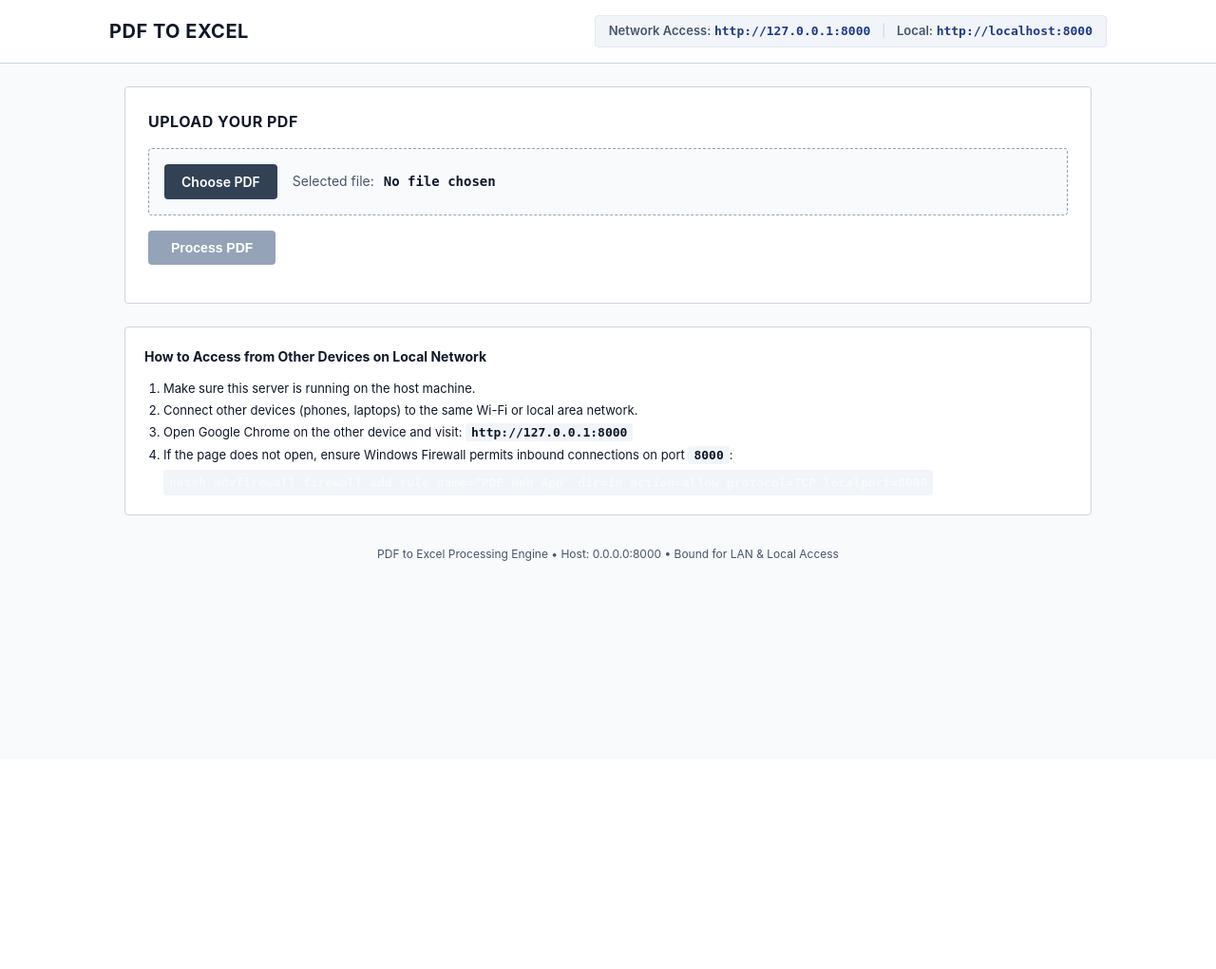
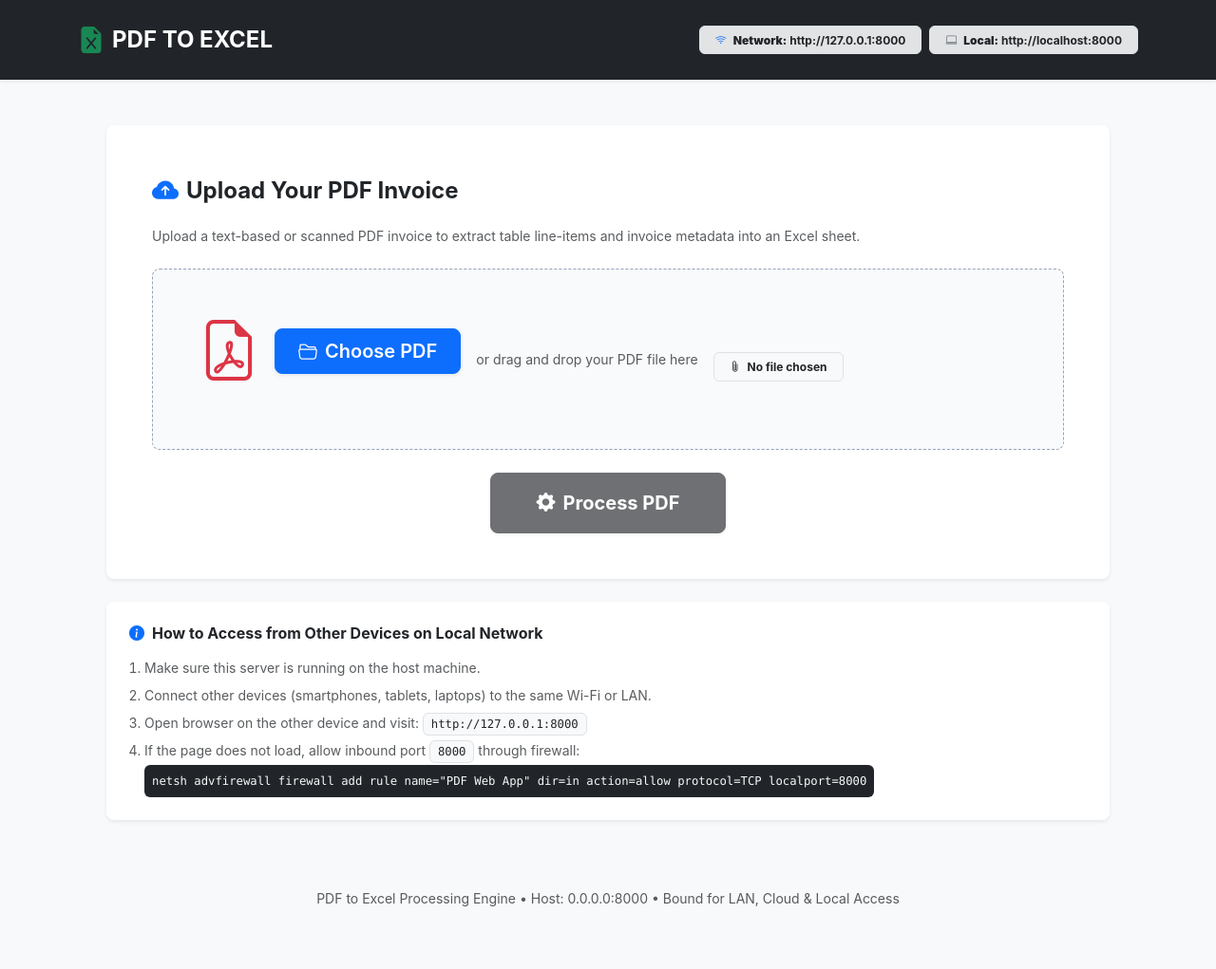
Before and after one commit to gokulmm2569-gif/pdf, a FastAPI app: page / in a window 1280 px wide. Shown: the whole page at 95% size. Before the commit the page ends 591 px from the top, so only its background shows below. Run offline with FastAPI, Linux system fonts and the light colour scheme; some libraries are stand-ins or nearby versions.

Commit message:
Integrate Bootstrap 5.3 CSS and Bootstrap Icons for modern responsive UI

```diff
--- a/pdf-to-excel-web/templates/index.html
+++ b/pdf-to-excel-web/templates/index.html
@@ -5,85 +5,129 @@
     <meta name="viewport" content="width=device-width, initial-scale=1.0">
     <title>PDF to Excel Converter | Invoice Data Extractor</title>
     <meta name="description" content="Dynamic PDF to Excel web converter. Extract invoice headers and line items from text or scanned PDFs into clean Excel worksheets.">
+
+    <!-- Bootstrap 5.3.3 CSS & Bootstrap Icons -->
+    <link href="https://cdn.jsdelivr.net/npm/bootstrap@5.3.3/dist/css/bootstrap.min.css" rel="stylesheet">
+    <link rel="stylesheet" href="https://cdn.jsdelivr.net/npm/bootstrap-icons@1.11.3/font/bootstrap-icons.min.css">
     <link rel="stylesheet" href="/static/style.css">
 </head>
-<body>
-    <header class="app-header">
-        <div class="header-container">
-            <h1 class="app-title">PDF TO EXCEL</h1>
-            <div class="network-badge">
-                <span class="badge-label">Network Access:</span>
-                <a href="{{ lan_url }}" target="_blank" class="badge-link">{{ lan_url }}</a>
-                <span class="badge-separator">|</span>
-                <span class="badge-label">Local:</span>
-                <a href="{{ localhost_url }}" target="_blank" class="badge-link">{{ localhost_url }}</a>
+<body class="bg-light">
+    <!-- Navigation Bar -->
+    <nav class="navbar navbar-expand-lg navbar-dark bg-dark shadow-sm py-3">
+        <div class="container">
+            <a class="navbar-brand fw-bold d-flex align-items-center fs-4" href="/">
+                <i class="bi bi-file-earmark-excel-fill text-success me-2 fs-3"></i>
+                PDF TO EXCEL
+            </a>
+            <div class="d-flex align-items-center gap-2 flex-wrap">
+                <span class="badge bg-secondary-subtle text-dark border px-3 py-2">
+                    <i class="bi bi-wifi me-1 text-primary"></i>
+                    <strong>Network:</strong> <a href="{{ lan_url }}" target="_blank" class="text-decoration-none text-dark">{{ lan_url }}</a>
+                </span>
+                <span class="badge bg-secondary-subtle text-dark border px-3 py-2">
+                    <i class="bi bi-laptop me-1 text-secondary"></i>
+                    <strong>Local:</strong> <a href="{{ localhost_url }}" target="_blank" class="text-decoration-none text-dark">{{ localhost_url }}</a>
+                </span>
             </div>
         </div>
-    </header>
+    </nav>
 
-    <main class="main-content">
-        <!-- Upload Section -->
-        <section class="control-panel">
-            <h2 class="section-title">Upload your PDF</h2>
+    <main class="container my-5" style="max-width: 1080px;">
+        <!-- Control / Upload Card -->
+        <div class="card shadow-sm border-0 rounded-3 mb-4">
+            <div class="card-body p-4 p-md-5">
+                <div class="d-flex align-items-center mb-3">
+                    <i class="bi bi-cloud-arrow-up-fill text-primary fs-3 me-2"></i>
+                    <h2 class="card-title h4 mb-0 fw-bold">Upload Your PDF Invoice</h2>
+                </div>
+                <p class="text-muted small mb-4">Upload a text-based or scanned PDF invoice to extract table line-items and invoice metadata into an Excel sheet.</p>
 
-            <div class="upload-box" id="dropZone">
-                <input type="file" id="pdfFileInput" accept="application/pdf" class="file-input">
-                <label for="pdfFileInput" class="btn-file-select" id="chooseFileBtn">Choose PDF</label>
-                <div class="selected-file-info" id="selectedFileInfo">
-                    <span class="file-label">Selected file:</span>
-                    <span class="file-name" id="selectedFileName">No file chosen</span>
+                <!-- Drag & Drop Zone -->
+                <div class="upload-box text-center p-4 p-md-5 rounded-3 mb-4" id="dropZone">
+                    <i class="bi bi-file-earmark-pdf text-danger display-3 mb-3 d-block"></i>
+                    <input type="file" id="pdfFileInput" accept="application/pdf" class="file-input d-none">
+                    <label for="pdfFileInput" class="btn btn-primary btn-lg px-4 py-2 shadow-sm fw-semibold mb-3" id="chooseFileBtn">
+                        <i class="bi bi-folder2-open me-2"></i>Choose PDF
+                    </label>
+                    <div class="text-muted small">or drag and drop your PDF file here</div>
+                    <div class="mt-3" id="selectedFileInfo">
+                        <span class="badge bg-light text-dark border px-3 py-2">
+                            <i class="bi bi-paperclip me-1"></i>
+                            <span id="selectedFileName">No file chosen</span>
+                        </span>
                     </div>
                 </div>
 
-            <div class="action-row">
-                <button type="button" id="processBtn" class="btn-process" disabled>Process PDF</button>
+                <!-- Action Row -->
+                <div class="d-flex justify-content-center">
+                    <button type="button" id="processBtn" class="btn btn-dark btn-lg px-5 py-3 fw-bold shadow-sm" disabled>
+                        <i class="bi bi-gear-fill me-2"></i>Process PDF
+                    </button>
                 </div>
 
                 <!-- Status Indicator -->
-            <div id="statusContainer" class="status-container hidden">
-                <div class="status-spinner" id="statusSpinner"></div>
-                <div class="status-text" id="statusText">Status: Ready</div>
-                <div class="status-subtext" id="statusSubtext"></div>
+                <div id="statusContainer" class="alert alert-primary mt-4 d-flex align-items-center gap-3 hidden shadow-sm" role="alert">
+                    <div class="spinner-border text-primary" role="status" id="statusSpinner">
+                        <span class="visually-hidden">Loading...</span>
+                    </div>
+                    <div>
+                        <div class="fw-bold" id="statusText">Status: Ready</div>
+                        <div class="small text-muted" id="statusSubtext"></div>
+                    </div>
                 </div>
 
-            <!-- Download Action Area -->
-            <div id="downloadContainer" class="download-container hidden">
-                <div class="summary-line">
-                    <span class="success-icon">✓</span>
-                    <span class="success-message">PDF processed successfully</span>
-                    <span class="summary-badge" id="extractedRowsBadge">Extracted rows: 0</span>
-                    <span class="mode-badge" id="extractionModeBadge">Engine: PDF_TEXT</span>
+                <!-- Download Success Area -->
+                <div id="downloadContainer" class="alert alert-success mt-4 p-4 rounded-3 hidden shadow-sm" role="alert">
+                    <div class="d-flex flex-wrap justify-content-between align-items-center gap-3">
+                        <div class="d-flex align-items-center gap-2">
+                            <i class="bi bi-check-circle-fill text-success fs-2"></i>
+                            <div>
+                                <h5 class="alert-heading mb-1 fw-bold">PDF Processed Successfully!</h5>
+                                <div class="d-flex gap-2 flex-wrap">
+                                    <span class="badge bg-success" id="extractedRowsBadge">Extracted rows: 0</span>
+                                    <span class="badge bg-info text-dark" id="extractionModeBadge">Engine: PDF_TEXT</span>
                                 </div>
-                <a id="downloadExcelBtn" href="#" class="btn-download" download>Download Excel (.xlsx)</a>
+                            </div>
+                        </div>
+                        <a id="downloadExcelBtn" href="#" class="btn btn-success btn-lg px-4 py-2 fw-bold shadow-sm" download>
+                            <i class="bi bi-file-earmark-excel me-2"></i>Download Excel (.xlsx)
+                        </a>
+                    </div>
                 </div>
 
                 <!-- Error Banner -->
-            <div id="errorBanner" class="error-banner hidden">
-                <span class="error-icon">⚠</span>
-                <span id="errorMessage" class="error-message">Error message</span>
+                <div id="errorBanner" class="alert alert-danger mt-4 d-flex align-items-center gap-2 hidden shadow-sm" role="alert">
+                    <i class="bi bi-exclamation-triangle-fill fs-4 me-2"></i>
+                    <span id="errorMessage" class="fw-medium">Error message</span>
                 </div>
-        </section>
+            </div>
+        </div>
 
         <!-- Preview Section -->
-        <section id="previewSection" class="preview-section hidden">
-            <h2 class="section-title">EXTRACTED DATA</h2>
-
+        <div id="previewSection" class="card shadow-sm border-0 rounded-3 mb-4 hidden">
+            <div class="card-header bg-white py-3 border-bottom d-flex align-items-center justify-content-between">
+                <h3 class="h5 mb-0 fw-bold d-flex align-items-center">
+                    <i class="bi bi-table text-primary me-2"></i>EXTRACTED DATA PREVIEW
+                </h3>
+                <span class="badge bg-primary-subtle text-primary border">Preview Mode</span>
+            </div>
+            <div class="card-body p-4">
                 <div class="invoice-sheet" id="invoiceSheet">
                     <!-- Header Metadata -->
-                <div class="invoice-header-block" id="invoiceHeaderBlock">
-                    <div class="company-heading" id="companyHeading">IMRAN AIR EXPRESS</div>
-                    <div class="company-address" id="companyAddress"></div>
-                    <div class="company-contacts" id="companyContacts"></div>
+                    <div class="p-3 bg-light rounded-3 mb-4 border" id="invoiceHeaderBlock">
+                        <h4 class="fw-bold text-primary mb-1" id="companyHeading">IMRAN AIR EXPRESS</h4>
+                        <div class="text-secondary small mb-2" id="companyAddress"></div>
+                        <div class="text-secondary small mb-3" id="companyContacts"></div>
 
-                    <div class="invoice-meta-grid" id="invoiceMetaGrid">
+                        <div class="row g-2" id="invoiceMetaGrid">
                             <!-- Populated by JS -->
                         </div>
                     </div>
 
                     <!-- Table Preview -->
-                <div class="table-wrapper">
-                    <table class="invoice-table" id="extractedTable">
-                        <thead>
+                    <div class="table-responsive">
+                        <table class="table table-hover table-striped table-bordered align-middle mb-0" id="extractedTable">
+                            <thead class="table-dark">
                                 <tr>
                                     <th class="col-sr">Sr No</th>
                                     <th class="col-doc">Doc No</th>
@@ -102,27 +146,37 @@
                         </table>
                     </div>
                 </div>
-        </section>
+            </div>
+        </div>
 
-        <!-- LAN & Network Instructions Box -->
-        <section class="network-info-box">
-            <h3 class="info-title">How to Access from Other Devices on Local Network</h3>
-            <ol class="info-list">
-                <li>Make sure this server is running on the host machine.</li>
-                <li>Connect other devices (phones, laptops) to the same Wi-Fi or local area network.</li>
-                <li>Open Google Chrome on the other device and visit: <code>{{ lan_url }}</code></li>
-                <li>If the page does not open, ensure Windows Firewall permits inbound connections on port <code>{{ port }}</code>:
+        <!-- Network Instructions Box -->
+        <div class="card shadow-sm border-0 rounded-3">
+            <div class="card-body p-4">
+                <h4 class="h6 fw-bold mb-3 d-flex align-items-center">
+                    <i class="bi bi-info-circle-fill text-primary me-2"></i>How to Access from Other Devices on Local Network
+                </h4>
+                <ol class="small text-muted mb-0 ps-3">
+                    <li class="mb-2">Make sure this server is running on the host machine.</li>
+                    <li class="mb-2">Connect other devices (smartphones, tablets, laptops) to the same Wi-Fi or LAN.</li>
+                    <li class="mb-2">Open browser on the other device and visit: <code class="text-dark bg-light px-2 py-1 border rounded">{{ lan_url }}</code></li>
+                    <li>If the page does not load, allow inbound port <code class="text-dark bg-light px-2 py-1 border rounded">{{ port }}</code> through firewall:
                         <br>
-                    <code class="code-snippet">netsh advfirewall firewall add rule name="PDF Web App" dir=in action=allow protocol=TCP localport=8000</code>
+                        <code class="d-inline-block mt-1 p-2 bg-dark text-light rounded small">netsh advfirewall firewall add rule name="PDF Web App" dir=in action=allow protocol=TCP localport=8000</code>
                     </li>
                 </ol>
-        </section>
+            </div>
+        </div>
     </main>
 
-    <footer class="app-footer">
-        <p>PDF to Excel Processing Engine &bull; Host: 0.0.0.0:8000 &bull; Bound for LAN & Local Access</p>
+    <!-- Footer -->
+    <footer class="text-center text-muted py-4 small">
+        <div class="container">
+            PDF to Excel Processing Engine &bull; Host: 0.0.0.0:8000 &bull; Bound for LAN, Cloud &amp; Local Access
+        </div>
     </footer>
 
+    <!-- Bootstrap 5.3.3 JS Bundle -->
+    <script src="https://cdn.jsdelivr.net/npm/bootstrap@5.3.3/dist/js/bootstrap.bundle.min.js"></script>
     <script src="/static/script.js"></script>
 </body>
 </html>
```
Also changed, not shown: pdf-to-excel-web/public/index.html (+110 -57 lines), public/index.html (+110 -57 lines). Lines whose indentation alone changed are shown as unchanged.
